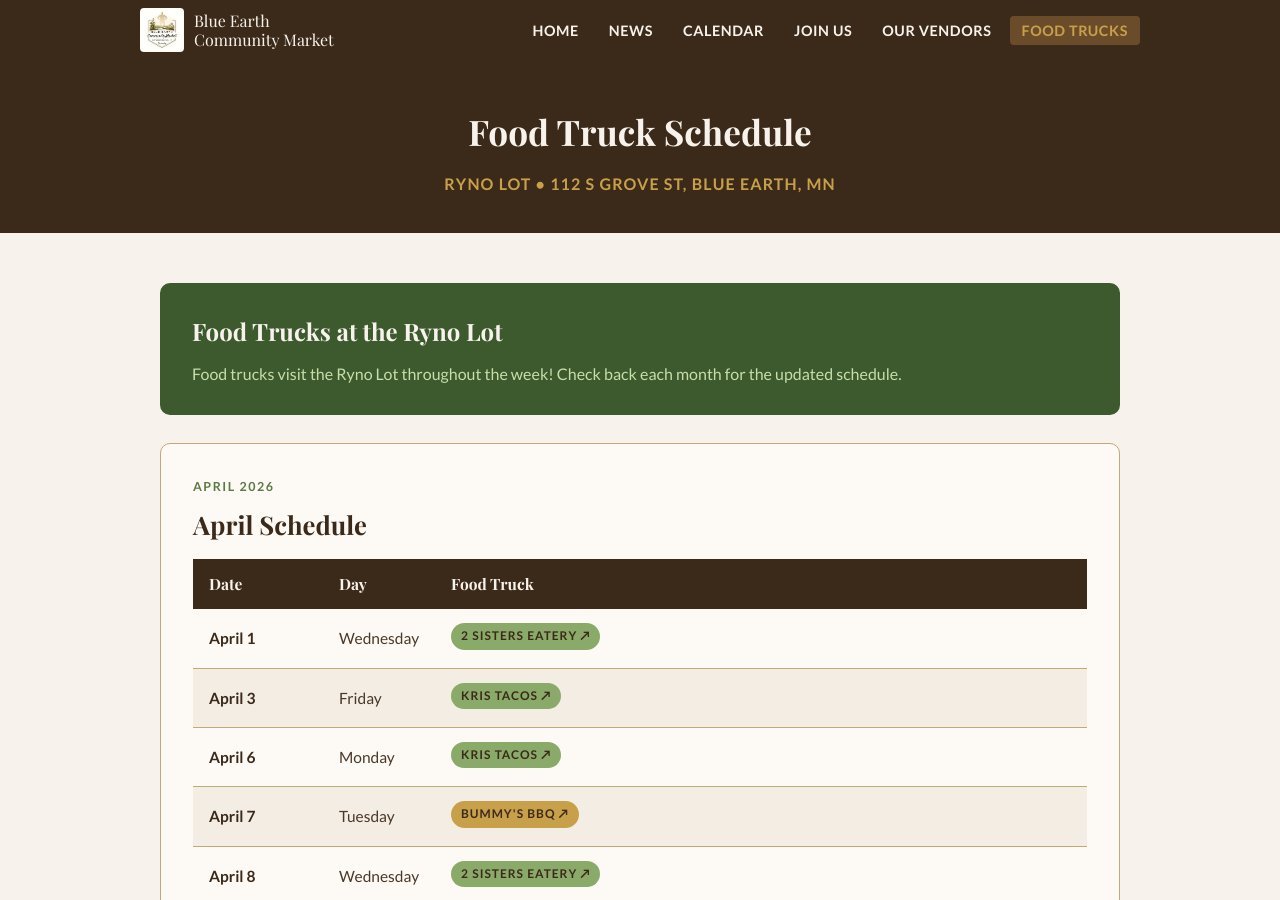
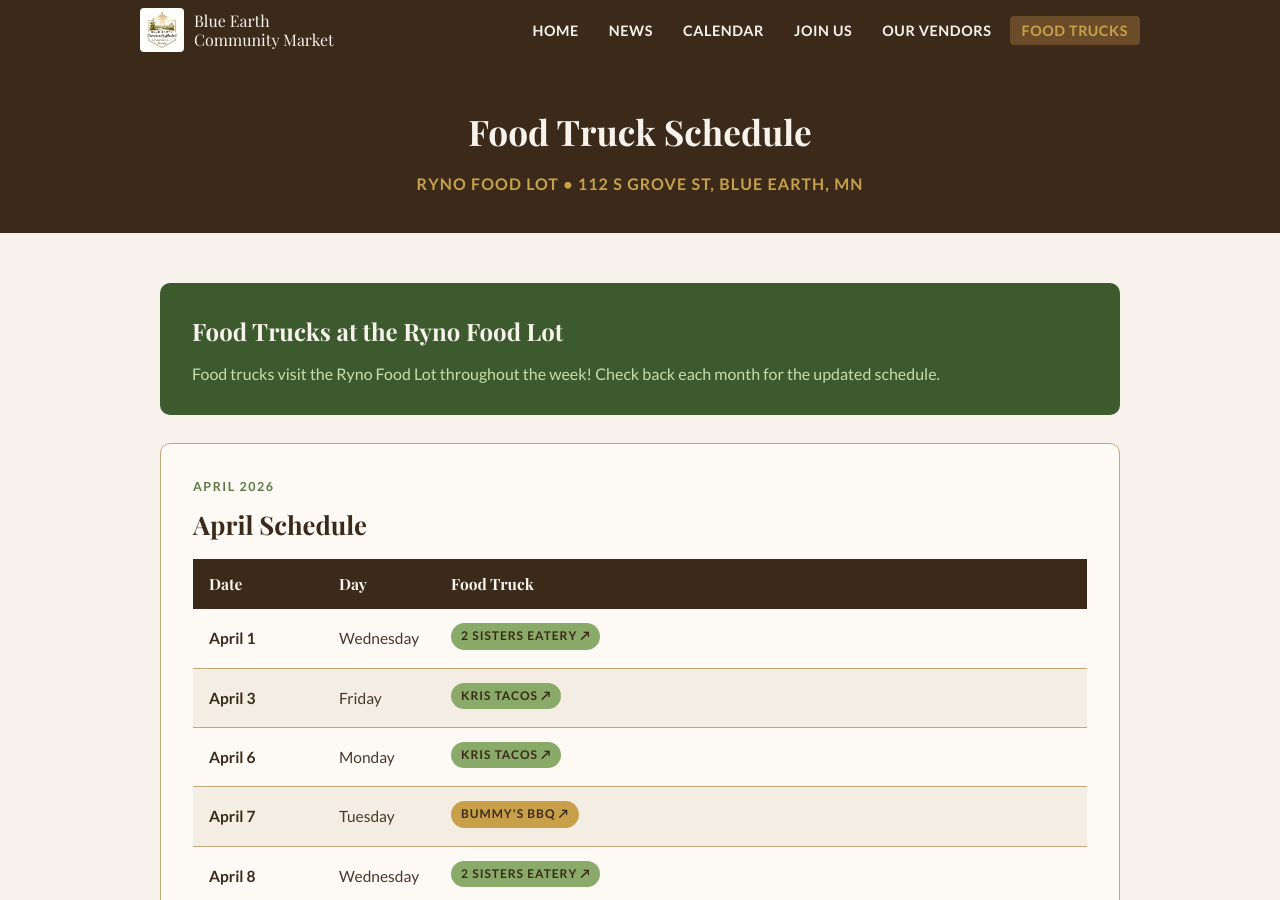
Before and after one commit to blueearthcommunitymarket/blueearthcommunitymarket.github.io, a Jekyll site: the page built from food-trucks/index.html, in a window 1280 px wide and 900 px high. Built offline with Jekyll 4.4.1, drawn with Linux system fonts in a browser that asks for light colours; some web fonts are replaced.

Commit message:
Update all Ryno Lot references to Ryno Food Lot

```diff
--- a/food-trucks/index.html
+++ b/food-trucks/index.html
@@ -1,19 +1,19 @@
 ---
 layout: default
 title: Food Truck Schedule
-description: See which food trucks are at the Ryno Lot in Blue Earth, MN. Updated monthly.
+description: See which food trucks are at the Ryno Food Lot in Blue Earth, MN. Updated monthly.
 ---
 
 <div class="page-header">
     <h1>Food Truck Schedule</h1>
-    <p>Ryno Lot &bull; 112 S Grove St, Blue Earth, MN</p>
+    <p>Ryno Food Lot &bull; 112 S Grove St, Blue Earth, MN</p>
 </div>
 
 <div class="site-main">
 
     <div class="highlight-box">
-        <h2>Food Trucks at the Ryno Lot</h2>
-        <p>Food trucks visit the Ryno Lot throughout the week! Check back each month for the updated schedule.</p>
+        <h2>Food Trucks at the Ryno Food Lot</h2>
+        <p>Food trucks visit the Ryno Food Lot throughout the week! Check back each month for the updated schedule.</p>
     </div>
 
     <!-- APRIL -->
```
